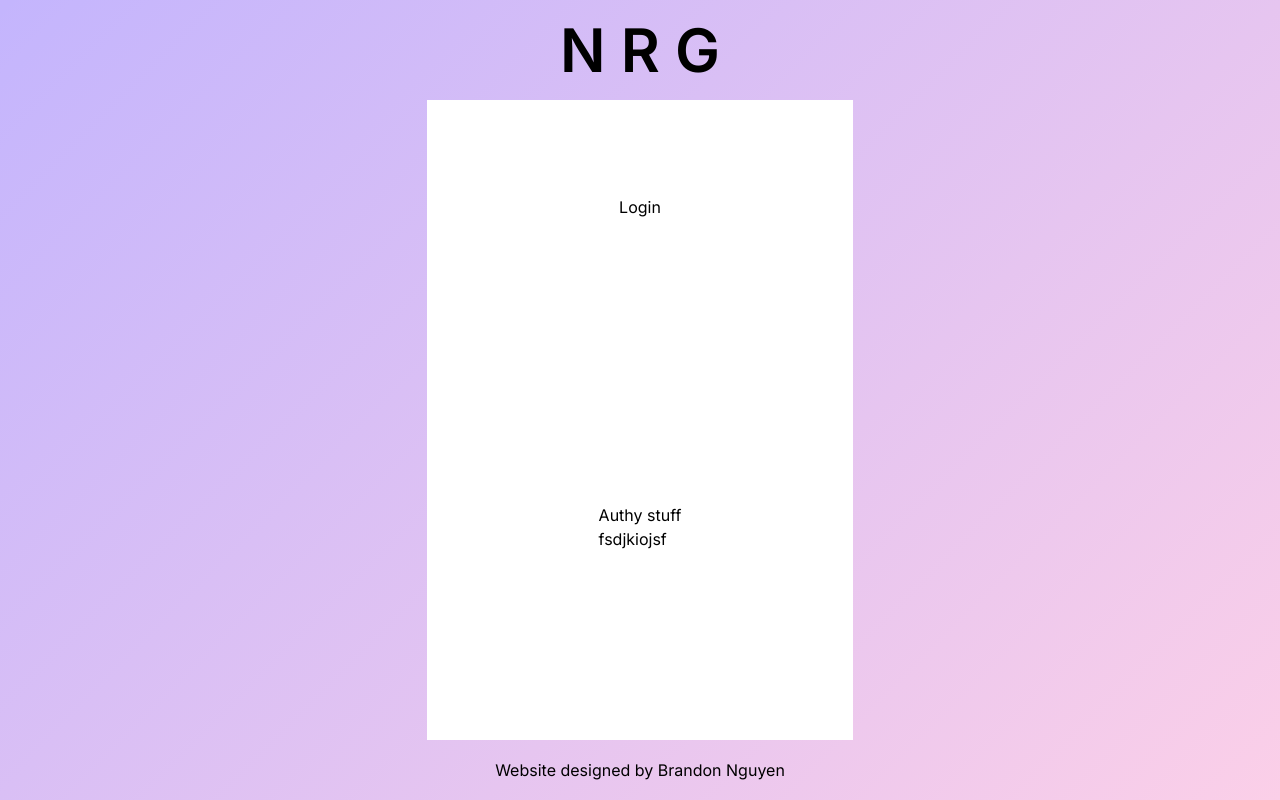
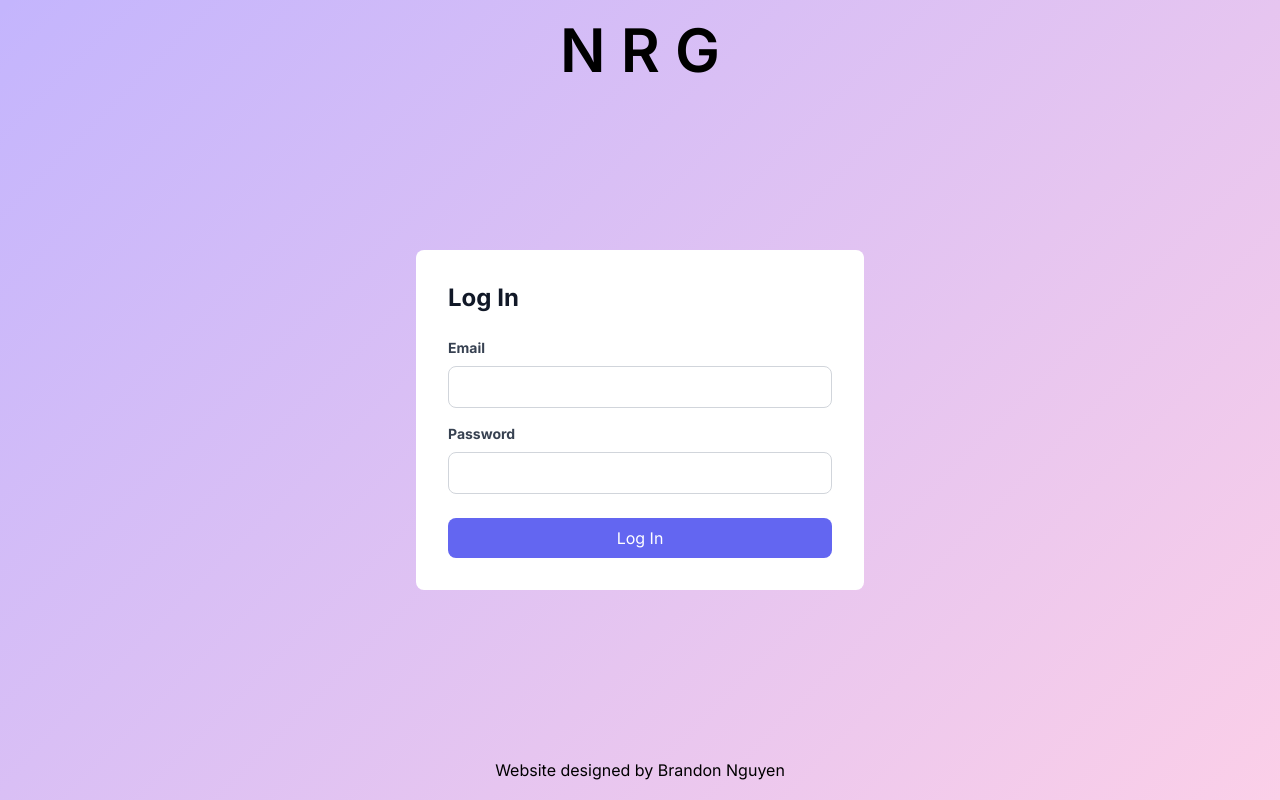
Before and after one commit to BrandonTheBusyBeaver117/LJL-Web-Demonstration, a Next.js app: page /login in a window 1280 px wide. Built offline with nearby package versions, Linux system fonts and the light colour scheme; no server answers.

Commit message:
cleaning up and errors and pages
TODO: add actual login logic lol

```diff
--- /dev/null
+++ b/src/app/components/authform.tsx
@@ -0,0 +1,57 @@
+"use client"
+
+import React from "react"
+
+
+type AuthFormProps = {
+    label: string
+    email: string
+    setEmail: (email: string) => void
+    password: string
+    setPassword: (password: string) => void
+    handleSubmit: (event: React.FormEvent, email: string, password: string) => void
+}
+
+
+const AuthForm: React.FC<AuthFormProps> = ({ label, email, setEmail, password, setPassword, handleSubmit }) => {
+
+    return (
+        <form onSubmit={event => handleSubmit(event, email, password)}>
+            <div className="mb-4">
+                <label className="block text-gray-700 text-sm font-bold mb-2" htmlFor="email">
+                    Email
+                </label>
+                <input
+                    type="email"
+                    id="email"
+                    value={email}
+                    onChange={(e) => setEmail(e.target.value)}
+                    required
+                    className="w-full px-3 py-2 border border-gray-300 rounded-lg focus:outline-none focus:border-indigo-500"
+                />
+            </div>
+            <div className="mb-6">
+                <label className="block text-gray-700 text-sm font-bold mb-2" htmlFor="password">
+                    Password
+                </label>
+                <input
+                    type="password"
+                    id="password"
+                    value={password}
+                    onChange={(e) => setPassword(e.target.value)}
+                    required
+                    className="w-full px-3 py-2 border border-gray-300 rounded-lg focus:outline-none focus:border-indigo-500"
+                />
+            </div>
+            <button
+                type="submit"
+                className="w-full bg-indigo-500 text-white py-2 px-4 rounded-lg hover:bg-indigo-600 focus:outline-none focus:bg-indigo-700"
+            >
+                {label}
+            </button>
+        </form>
+
+    );
+}
+
+export default AuthForm
--- a/src/app/components/error.tsx
+++ b/src/app/components/error.tsx
@@ -1,45 +1,20 @@
-export enum ErrorType {
-    NONE,
-    INVALID_EMAIL,
-    WEAK_PASSWORD,
-    EMAIL_IN_USE,
-    UNKNOWN,
+
+export type ErrorProps = {
+    disabledSupplier: () => boolean
+    message: string,
+    children?: React.ReactNode
 }
 
-export type ErrorProps = {
-    error: ErrorType
-}
 
-import Link from "next/link";
+const Error: React.FC<ErrorProps> = ({ disabledSupplier, message, children }) => {
 
-// Could be refactored to accept a sort of message generator as a prop
-// But for such a demo, there's no need for such versatility lol
-const Error: React.FC<ErrorProps> = ({ error }) => {
+    if (disabledSupplier()) return <></>
 
-    switch (error) {
-        case ErrorType.NONE:
-            return <></>
-        case ErrorType.INVALID_EMAIL:
-            return <div className=" bg-red-500 text-white p-2 rounded mb-4">
-                Please enter a valid email
-            </div>
-        case ErrorType.EMAIL_IN_USE:
-            return <div className=" bg-red-500 text-white p-2 rounded mb-4">
-                Email is already in use, please navigate to the
-                <Link href="/Login" className="text-blue-400 underline"> Login page</Link>
-            </div>
-        case ErrorType.WEAK_PASSWORD:
-            return <div className=" bg-red-500 text-white p-2 rounded mb-4">
-                Choose a stronger password, with more than 6 characters
-            </div>
-        case ErrorType.UNKNOWN:
-        default:
-            return <div className=" bg-red-500 text-white p-2 rounded mb-4">
-                Something went wrong
+    return <div className=" bg-red-500 text-white p-2 rounded mb-4">
+        {message}
+        {children}
+    </div>
 
-            </div>
-
-    }
 }
 
 export default Error
--- a/src/app/login/page.tsx
+++ b/src/app/login/page.tsx
@@ -1,31 +1,76 @@
 "use client"
 
 import { useRouter } from "next/navigation"
+import React, { useState, useEffect } from "react"
+import { auth } from "@/app/firebase/config"
+
+import { useCreateUserWithEmailAndPassword } from "react-firebase-hooks/auth"
+import AuthForm from "../components/authform"
+import Error from "../components/error"
+import Link from "next/link"
 
 
 
-const login = () => {
+const signup: React.FC = () => {
+
+    const [createUserWithEmailAndPassword, user, loading, error] = useCreateUserWithEmailAndPassword(auth)
 
     const router = useRouter()
 
-    const onSuccess = () => {
-        router.push("/dashboard")
+    const [email, setEmail] = useState('');
+    const [password, setPassword] = useState('');
+
+    useEffect(() => {
+
+        if (!error && user) {
+            router.push("/dashboard")
+            return;
+        }
+
+    }, [error, user])
+
+
+
+    const handleSubmit = async (e: React.FormEvent, email: string, password: string) => {
+        e.preventDefault()
+
+        try {
+            const res = await createUserWithEmailAndPassword(email, password)
+        }
+        catch (error) {
+            console.log(error)
+            return;
+        }
+    };
+
+    // The error popup should be disabled if the message doesn't match
+    const checkErrorDisabled = (errorValue: string) => {
+        return error?.message !== errorValue
     }
 
-    return <>
-        <div className="w-1/3 h-full m-auto bg-white flex flex-col items-center">
+    return (
+        <>
+            <div className="max-w-md w-full bg-white p-8 rounded-lg">
 
-            <div className="grow flex flex-col justify-center">
-                <h1>Login</h1>
+                <Error
+                    disabledSupplier={() => checkErrorDisabled("Firebase: Error (auth/invalid-email).")}
+                    message="Please enter a valid email"
+                />
+
+
+                <h2 className="text-2xl font-bold mb-6 text-gray-900">Log In</h2>
+
+                <AuthForm
+                    label="Log In"
+                    email={email}
+                    setEmail={setEmail}
+                    password={password}
+                    setPassword={setPassword}
+                    handleSubmit={handleSubmit}
+                />
             </div>
-            <div className="grow-[2]  flex flex-col justify-center">Authy stuff
-
-                <h1>fsdjkiojsf</h1>
-            </div>
-
-        </div>
-
-    </>
+        </>
+    );
 }
 
-export default login
+export default signup
--- a/src/app/signup/page.tsx
+++ b/src/app/signup/page.tsx
@@ -3,9 +3,11 @@
 import { useRouter } from "next/navigation"
 import React, { useState, useEffect } from "react"
 import { auth } from "@/app/firebase/config"
-import Error, { ErrorType } from "../components/error"
 
 import { useCreateUserWithEmailAndPassword } from "react-firebase-hooks/auth"
+import AuthForm from "../components/authform"
+import Error from "../components/error"
+import Link from "next/link"
 
 
 
@@ -18,8 +20,6 @@ const signup: React.FC = () => {
     const [email, setEmail] = useState('');
     const [password, setPassword] = useState('');
 
-    const [errorType, setErrorType] = useState<ErrorType>(ErrorType.NONE)
-
     useEffect(() => {
 
         if (!error && user) {
@@ -27,27 +27,11 @@ const signup: React.FC = () => {
             return;
         }
 
-        if (error) {
-            console.log(error.message)
-
-            if (error.message === "Firebase: Error (auth/email-already-in-use).") {
-                setErrorType(ErrorType.EMAIL_IN_USE)
-            } else if (error.message === "Firebase: Error (auth/invalid-email).") {
-                setErrorType(ErrorType.INVALID_EMAIL)
-            } else if (error.message === "Firebase: Password should be at least 6 characters (auth/weak-password).") {
-                setErrorType(ErrorType.WEAK_PASSWORD)
-            }
-            else {
-                setErrorType(ErrorType.UNKNOWN)
-            }
-
-        }
-
     }, [error, user])
 
 
 
-    const handleSubmit = async (e: React.FormEvent) => {
+    const handleSubmit = async (e: React.FormEvent, email: string, password: string) => {
         e.preventDefault()
 
         try {
@@ -59,47 +43,40 @@ const signup: React.FC = () => {
         }
     };
 
-
+    // The error popup should be disabled if the message doesn't match
+    const checkErrorDisabled = (errorValue: string) => {
+        return error?.message !== errorValue
+    }
 
     return (
         <>
             <div className="max-w-md w-full bg-white p-8 rounded-lg">
-                <Error error={errorType}></Error>
+
+                <Error
+                    disabledSupplier={() => checkErrorDisabled("Firebase: Error (auth/invalid-email).")}
+                    message="Please enter a valid email"
+                />
+                <Error
+                    disabledSupplier={() => checkErrorDisabled("Firebase: Error (auth/email-already-in-use).")}
+                    message="Email is already in use, please navigate to the"
+                >
+                    <Link href="/Login" className="text-blue-400 underline"> Login page</Link>
+                </Error>
+                <Error
+                    disabledSupplier={() => checkErrorDisabled("Firebase: Password should be at least 6 characters (auth/weak-password).")}
+                    message="Choose a stronger password, with more than 6 characters"
+                />
+
                 <h2 className="text-2xl font-bold mb-6 text-gray-900">Sign Up</h2>
-                <form onSubmit={e => handleSubmit(e)}>
-                    <div className="mb-4">
-                        <label className="block text-gray-700 text-sm font-bold mb-2" htmlFor="email">
-                            Email
-                        </label>
-                        <input
-                            type="email"
-                            id="email"
-                            value={email}
-                            onChange={(e) => setEmail(e.target.value)}
-                            required
-                            className="w-full px-3 py-2 border border-gray-300 rounded-lg focus:outline-none focus:border-indigo-500"
-                        />
-                    </div>
-                    <div className="mb-6">
-                        <label className="block text-gray-700 text-sm font-bold mb-2" htmlFor="password">
-                            Password
-                        </label>
-                        <input
-                            type="password"
-                            id="password"
-                            value={password}
-                            onChange={(e) => setPassword(e.target.value)}
-                            required
-                            className="w-full px-3 py-2 border border-gray-300 rounded-lg focus:outline-none focus:border-indigo-500"
-                        />
-                    </div>
-                    <button
-                        type="submit"
-                        className="w-full bg-indigo-500 text-white py-2 px-4 rounded-lg hover:bg-indigo-600 focus:outline-none focus:bg-indigo-700"
-                    >
-                        Sign Up
-                    </button>
-                </form>
+
+                <AuthForm
+                    label="Sign Up"
+                    email={email}
+                    setEmail={setEmail}
+                    password={password}
+                    setPassword={setPassword}
+                    handleSubmit={handleSubmit}
+                />
             </div>
         </>
     );
```
